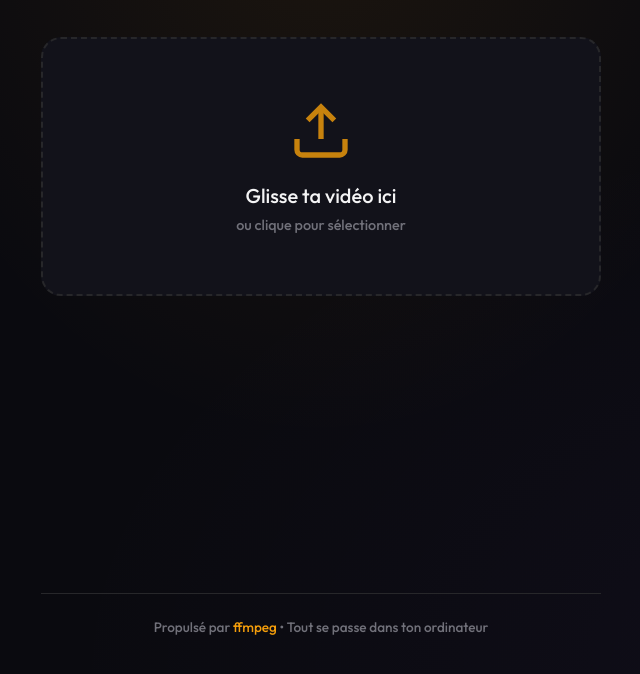
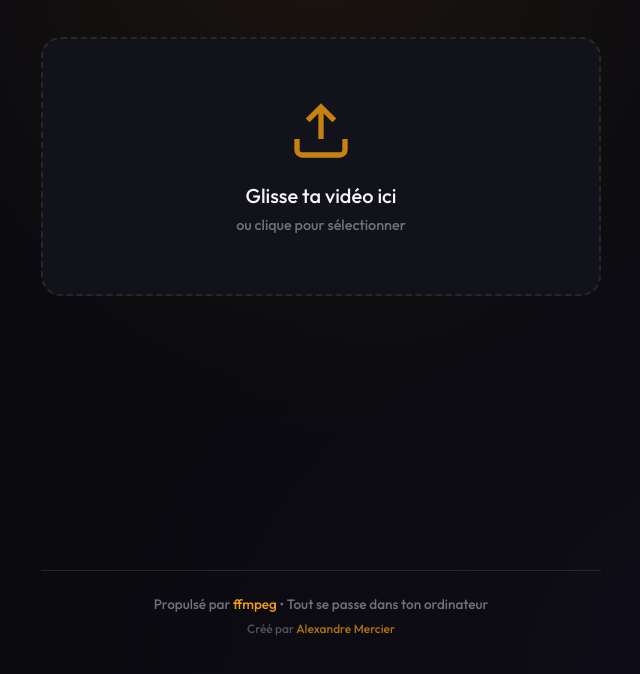
Before and after one commit to alexmercier25/ffmpresto, a plain HTML site: page index.html in a window 1280 px wide. Shown: the part 124-798 px from the top of the page, without its empty margins (319-959 px from the left). Drawn offline with Linux system fonts and the light colour scheme.

Commit message:
Update index.html and README.md to refine AI optimization references, add footer credit, and enhance installation instructions in start.command. Improve styling for footer credit in CSS.

```diff
--- a/index.html
+++ b/index.html
@@ -77,7 +77,7 @@
           <div class="preset-info-content">
             <strong>Optimisé pour l'IA</strong>
             <p>1 image/seconde • Qualité moyenne • Audio optionnel</p>
-            <p class="preset-info-hint">Parfait pour envoyer à ChatGPT, Claude, Gemini... L'audio peut être transcrit pour améliorer l'analyse.</p>
+            <p class="preset-info-hint">Parfait pour envoyer à Gemini.</p>
           </div>
         </div>
 
@@ -202,6 +202,7 @@
 
     <footer>
       <p>Propulsé par <a href="https://www.ffmpeg.org/" target="_blank">ffmpeg</a> • Tout se passe dans ton ordinateur</p>
+      <p class="footer-credit">Créé par <a href="https://www.linkedin.com/in/alexandre-mercier-3080ba197/" target="_blank">Alexandre Mercier</a></p>
     </footer>
   </div>
 
--- a/style.css
+++ b/style.css
@@ -719,6 +719,12 @@ footer a:hover {
   text-decoration: underline;
 }
 
+.footer-credit {
+  margin-top: 8px;
+  font-size: 0.75rem !important;
+  opacity: 0.7;
+}
+
 /* Utility */
 .hidden {
   display: none !important;
```
Also changed, not shown: 2 other files.
